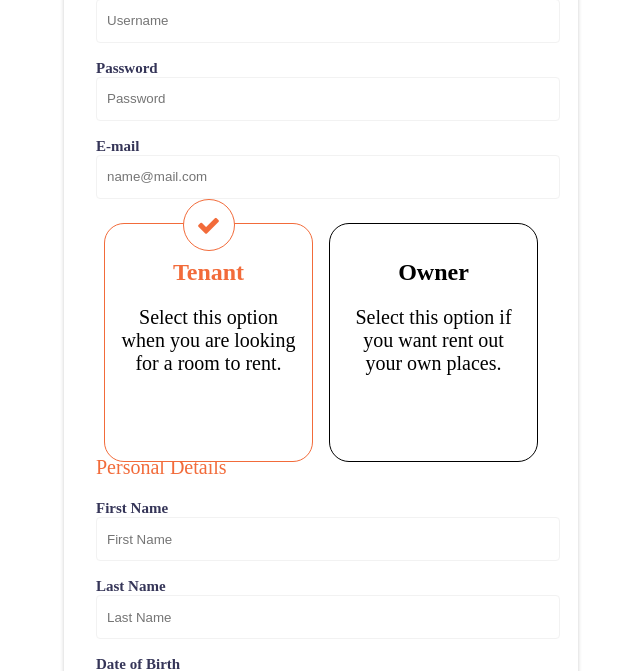
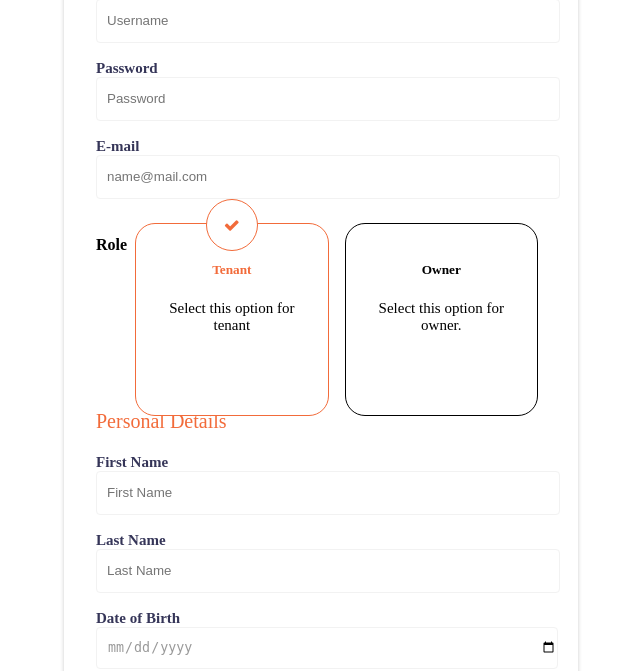
Before and after one commit to folkertleistra/DDWT18_final, a PHP site: page /views/register.php in a window 1280 px wide. Shown: the part 355-1026 px from the top of the page, without its empty margins (351-991 px from the left). Run offline with PHP 8.4, Linux system fonts and the light colour scheme; the template is opened without the code that fills it, so the values that code supplies are empty.

Commit message:
Fixed some minor bugs regarding the radio checkboxes

```diff
--- a/css/login-register.css
+++ b/css/login-register.css
@@ -279,6 +279,7 @@ section > div {
 
  .radio-section p {
      color: black;
+     font-size: 15px;
  }
 input[type="radio"]:disabled ~ label {
     color: #bcc2bf;
@@ -313,7 +314,6 @@ input[type="radio"]:checked + label {
     border: 1px solid #f26b3a;
     content: "\f00c";
     font-family: 'FontAwesome';
-    font-size: 24px;
     position: absolute;
     top: -25px;
     left: 50%;
--- a/views/register.php
+++ b/views/register.php
@@ -55,18 +55,19 @@
                                     </div>
                                 </div>-->
                                 <section class="radio-section">
+                                    <h4>Role</h4>
                                     <div>
                                         <input type="radio" id="option1"  name="radio-option" value="tenant" checked >
                                         <label for="option1">
-                                            <h2>Tenant</h2>
-                                            <p>Select this option when you are looking for a room to rent.</p>
+                                            <h5>Tenant</h5>
+                                            <p>Select this option for tenant</p>
                                         </label>
                                     </div>
                                     <div>
                                         <input type="radio" id="option2" name="radio-option" value="owner" >
                                         <label for="option2">
-                                            <h2>Owner</h2>
-                                            <p>Select this option if you want rent out your own places.</p>
+                                            <h5>Owner</h5>
+                                            <p>Select this option for owner.</p>
                                         </label>
                                     </div>
                                 </section>
```
